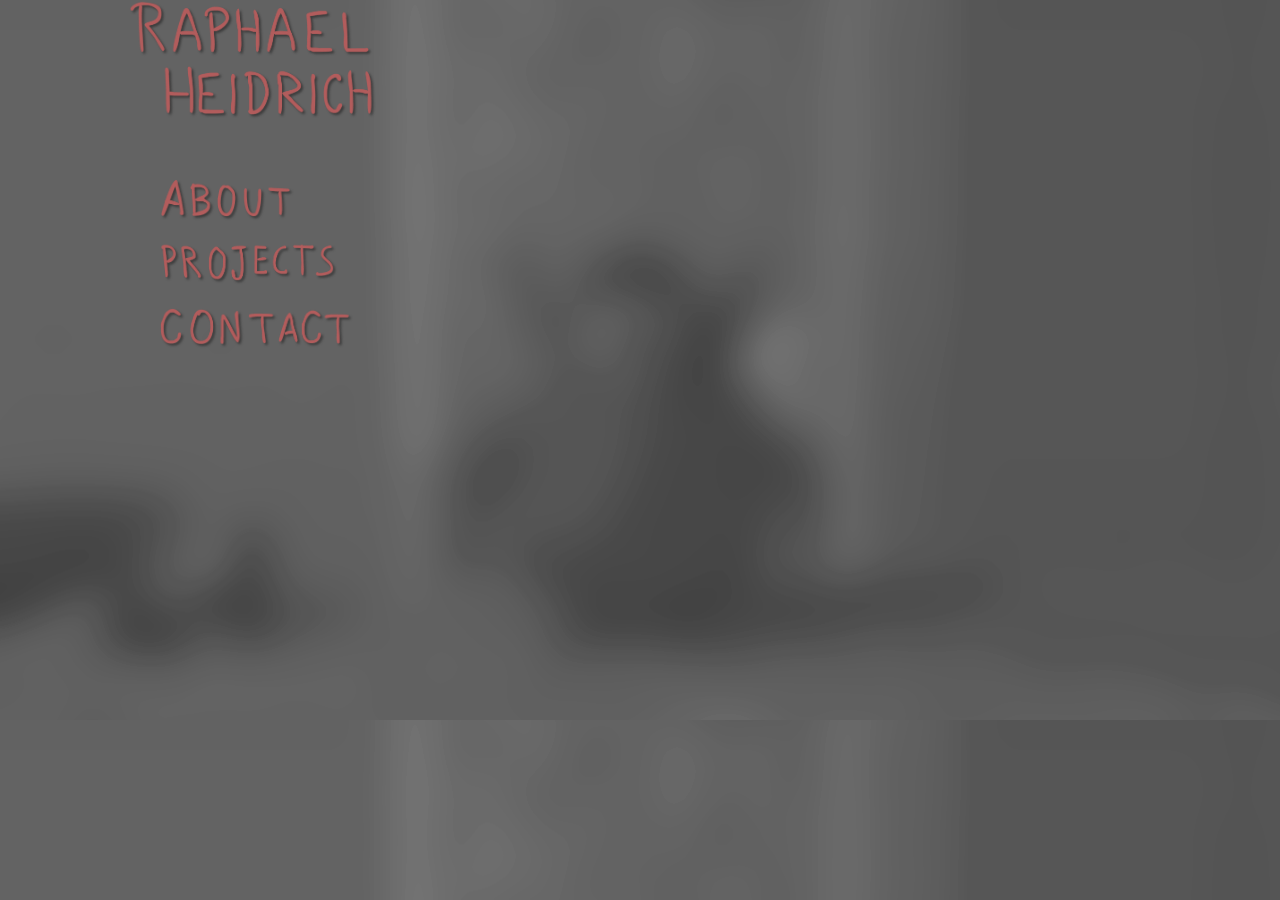
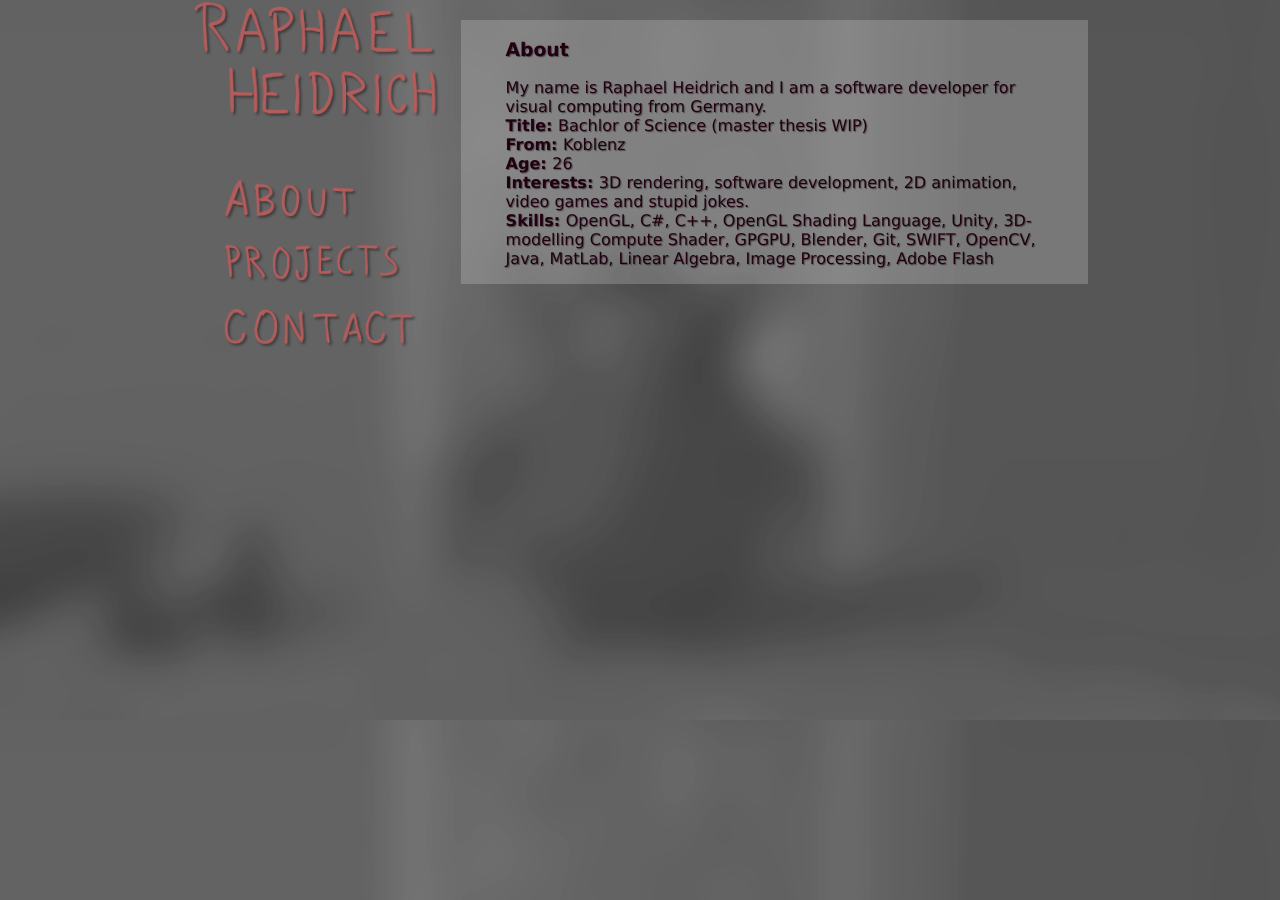
Before and after one commit to raphimulator/raphimulator-portfolio, a Jekyll site: the page built from index.html, in a window 1280 px wide. Built offline with Jekyll 4.4.1, drawn with Linux system fonts in a browser that asks for light colours.

Commit message:
some layout stuff

```diff
--- a/_layouts/default.html
+++ b/_layouts/default.html
@@ -9,16 +9,27 @@
 
 <body>
 
-    <div class="header-wrapper">
-        <a class="title-text"> Raphael Heidrich</a>
-        <a class="about-text">About</a>
-        <a class="projects-text">Projects</a>
-        <a class="contact-text">Contact</a>
-    </div>
-
-
-    <div class="content-wrapper">
-
+    <div class="body-wrapper">
+            <div class="header-wrapper">
+            <a class="title-image"> Raphael Heidrich</a>
+            <a class="about-button" href="/#about">About</a>
+            <a class="projects-button" href="/#projects">Projects</a>
+            <a class="contact-button" href="/#contact">Contact</a>
+        </div>
+        <div class="content-wrapper">
+            <a id="about"></a>
+            <div class="about-content">
+            <h3>About</h3>
+            <p class="about-text">
+                My name is Raphael Heidrich and I am a software developer for visual computing from Germany.<br>
+                <strong> Title: </strong> Bachlor of Science (master thesis WIP) <br>
+                <strong> From: </strong> Koblenz <br>
+                <strong> Age: </strong> 26 <br>
+                <strong> Interests: </strong> 3D rendering, software development, 2D animation, video games and stupid jokes.  <br>
+                <strong> Skills: </strong> OpenGL, C#, C++, OpenGL Shading Language, Unity, 3D-modelling Compute Shader, GPGPU, Blender, Git, SWIFT, OpenCV, Java, MatLab, Linear Algebra, Image Processing, Adobe Flash <br>
+            </p>
+            </div>
+        </div>
     </div>
 
 </body>
--- a/css/common.css
+++ b/css/common.css
@@ -6,7 +6,6 @@ body{
     margin: 0 auto;
     margin-top: 0;
     border: 2px none #555577;
-    border-radius:  10px;
     min-height: 500px;
     color: #222255;
     background-color:  white;
@@ -14,36 +13,42 @@ body{
     background-size: 100% auto;
 }
 
+.body-wrapper
+{
+    margin: 0 auto;
+    width:70%;
+}
+
+/* ------ Header ------ */
 .header-wrapper
 {
     position: fixed;
     width: 50%;
     height: 100%;
-    margin-left: 10%;
 }
 
-.title-text
+.title-image
 {
     background-image: url(/assets/header.png);
     padding-top: 15%;
     margin-bottom: 10%;
 }
-.about-text
+.about-button
 {
     background-image: url(/assets/about.png);
 }
 
-.projects-text
+.projects-button
 {
     background-image: url(/assets/projects.png);
 }
 
-.contact-text
+.contact-button
 {
     background-image: url(/assets/contact.png);
 }
 
-.contact-text, .projects-text, .about-text, .title-text
+.contact-button, .projects-button, .about-button, .title-image
 {
     color: rgba(250, 20, 20, 0.0);
     display: block;
@@ -53,24 +58,33 @@ body{
     filter: drop-shadow(2px 2px 1px rgba(20,20,20,0.5));
 }
 
-.contact-text, .projects-text, .about-text
+.contact-button, .projects-button, .about-button
 {
     padding-top: 3%;
     margin-top: 4%;
     margin-left: 5%;
 }
 
-/* ------ Contact ------ */
-.contact-link {
-    background-color: #ddddee;
-    width: 300px;
-    float: left;
-    border-radius: 10px;
+
+/* ------ Content ------ */
+.content-wrapper
+{
+    width: 60%;
+    float: right;
+    background-color: rgba(220, 220, 220,0.25);
+    margin-top: 20px;
+    padding: 0 5%;
 }
-a.contact-link {
-    text-decoration: none;
-    color: #222233;
+
+p, h1, h2, h3
+{
+    color: #220011;
+    text-shadow: 1px 1px 1px rgba(20,20,20,0.5);
 }
+
+
+/* ------ TWitter ------ */
+
 a:visited.contact-link {
     color: #222233;
 }
```
